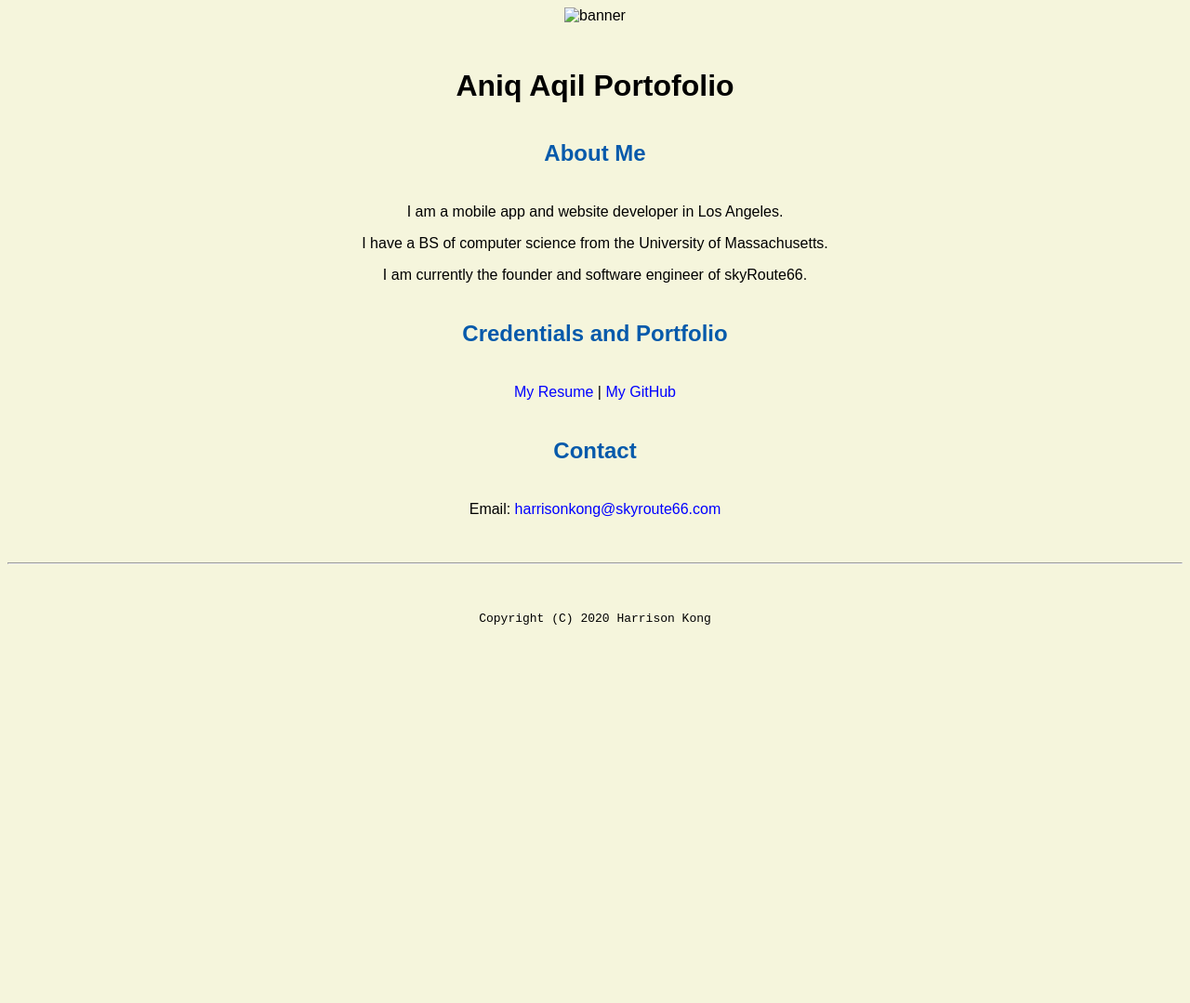
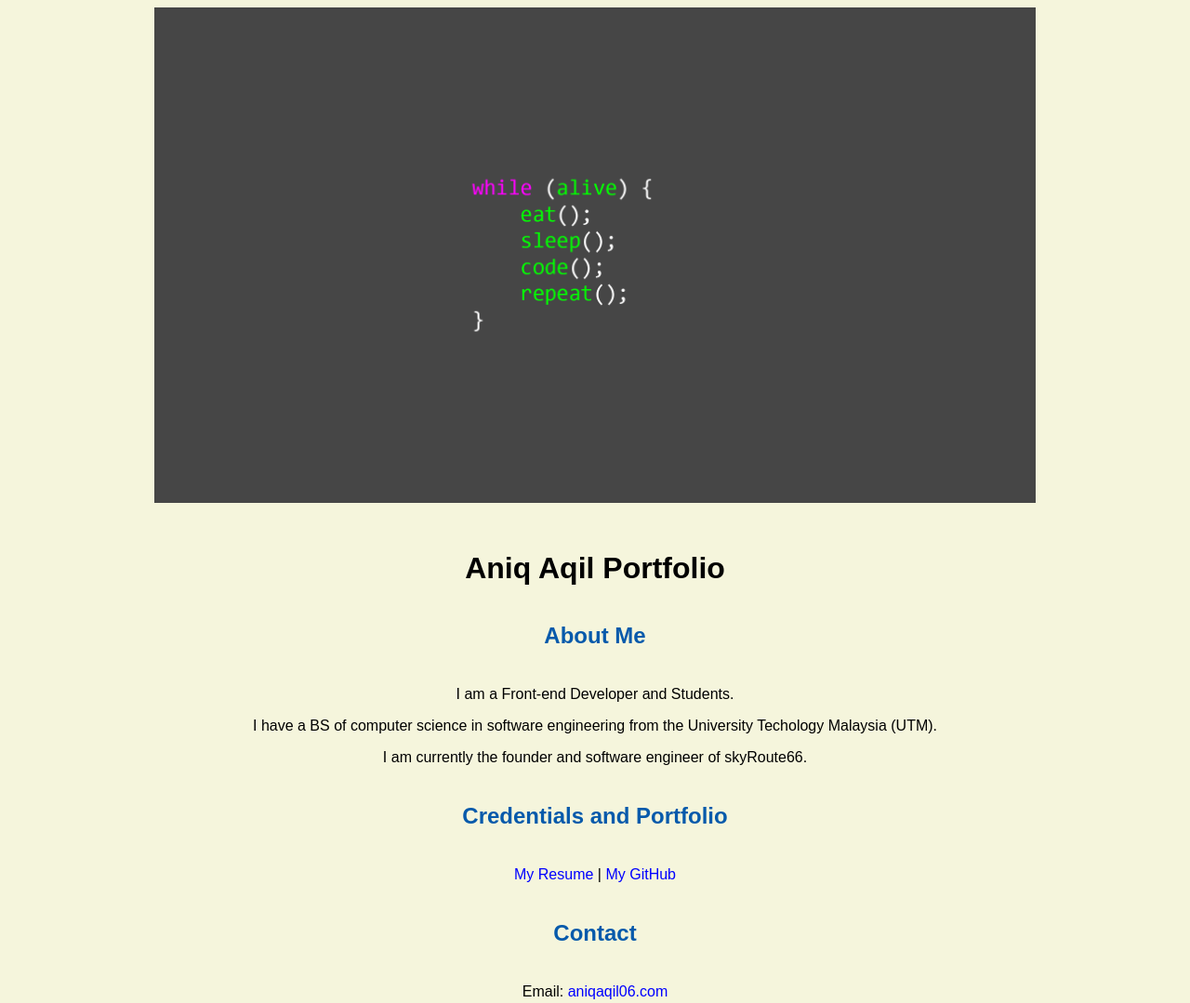
Before and after one commit to aniqaqill/My-First-Portfolio, a plain HTML site: page index.html in a window 1280 px wide. Shown: the top 1079 px of the page at 93% size. Before the commit the page ends 800 px from the top, so only its background shows below. Drawn offline with Linux system fonts and the light colour scheme.

Commit message:
Updated content

```diff
--- a/index.html
+++ b/index.html
@@ -14,7 +14,7 @@
       name="viewport"
       content="width=device-width, initial-scale=1, shrink-to-fit=no"
     />
-    <meta name="name" content="Aniq Aqil Portofolio" />
+    <meta name="name" content="Aniq Aqil Portfolio" />
     <!-- remove the following line after you are happy with your Website
        so that search engines will index it! -->
     <meta name="robots" content="noindex, nofollow" />
@@ -22,18 +22,21 @@
 
   <body>
     <!-- add the banner image here -->
-    <img class="hero" src="images/banner.jpg" width="75%" alt="banner" />
+    <img class="hero" src="images/eatsleepcode.png" width="75%" alt="banner" />
 
     <!-- add the name for the website -->
-    <h1>Aniq Aqil Portofolio</h1>
+    <h1>Aniq Aqil Portfolio</h1>
 
     <!-- add a section called "About Me" -->
     <h2>About Me</h2>
 
     <!-- add a few paragraph lines to describe you -->
-    <p>I am a mobile app and website developer in Los Angeles.</p>
+    <p>I am a Front-end Developer and Students.</p>
     <!-- where do you live? -->
-    <p>I have a BS of computer science from the University of Massachusetts.</p>
+    <p>
+      I have a BS of computer science in software engineering from the
+      University Techology Malaysia (UTM).
+    </p>
     <!-- Where studying/studied? -->
     <p>I am currently the founder and software engineer of skyRoute66.</p>
     <!-- current job or current school year? -->
@@ -44,7 +47,7 @@
     <!-- add two hyperlinks to resume page and github page separated by a vertical line -->
     <p>
       <a href="resume.html">My Resume</a> |
-      <a href="https://github.com/harrisonkong" target="_blank">My GitHub</a>
+      <a href="https://github.com/aniqaqill" target="_blank">My GitHub</a>
     </p>
 
     <h2>Contact</h2>
@@ -52,9 +55,7 @@
     <!-- add a link to let visitor to send you an email easily! -->
     <p>
       Email:
-      <a href="mailto:harrisonkong@skyroute66.com" target="_blank"
-        >harrisonkong@skyroute66.com</a
-      >
+      <a href="mailto:aniqaqil06@gmail.com" target="_blank">aniqaqil06.com</a>
     </p>
 
     <!-- don't post physical address, personal phone number or other personal information on the web! -->
```
Also changed, not shown: images/eatsleepcode.png (added).
